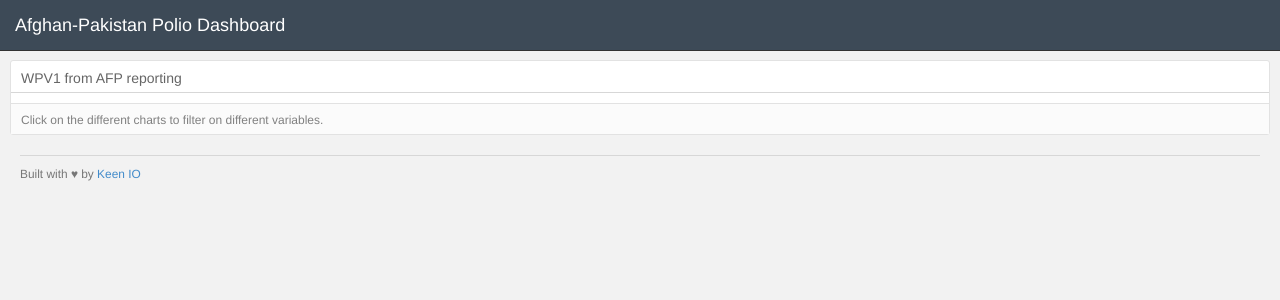
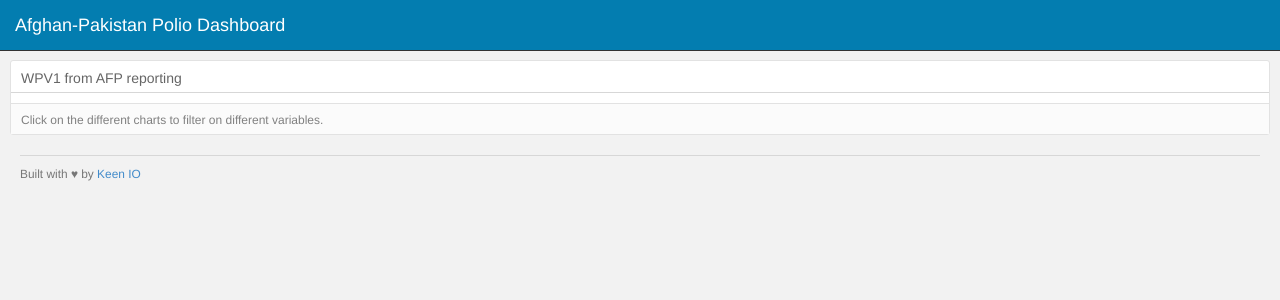
Before and after one commit to edwenger/polio-dashboard, a Flask app: page / in a window 1280 px wide. Shown: the top 300 px of the page. Run offline with Flask 2, Linux system fonts and the light colour scheme; some libraries are stand-ins or nearby versions.

Commit message:
Tweak header color

```diff
--- a/static/lib/css/keen-dashboards.css
+++ b/static/lib/css/keen-dashboards.css
@@ -28,7 +28,7 @@
 
 
 .navbar-inverse {
-  background-color: #3d4a57;
+  background-color: rgb(3,125,176);
   border-color: #333;
 }
 .navbar-inverse .navbar-nav > li > a,
--- a/templates/index.html
+++ b/templates/index.html
@@ -1,7 +1,7 @@
 <!DOCTYPE html>
 <html>
 <head>
-  <title>IDM Afghan-Pakistan Polio Dashboard</title>
+  <title>Polio Dashboard</title>
   <link rel="stylesheet" type="text/css" href="./static/lib/css/bootstrap.min.css" />
   <link rel="stylesheet" type="text/css" href="./static/lib/css/keen-dashboards.css" />
   <link rel="stylesheet" type="text/css" href="./static/lib/css/dc.css" />
```
